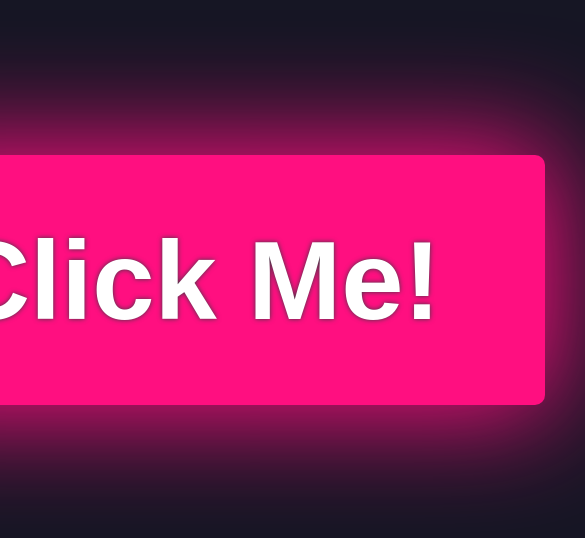
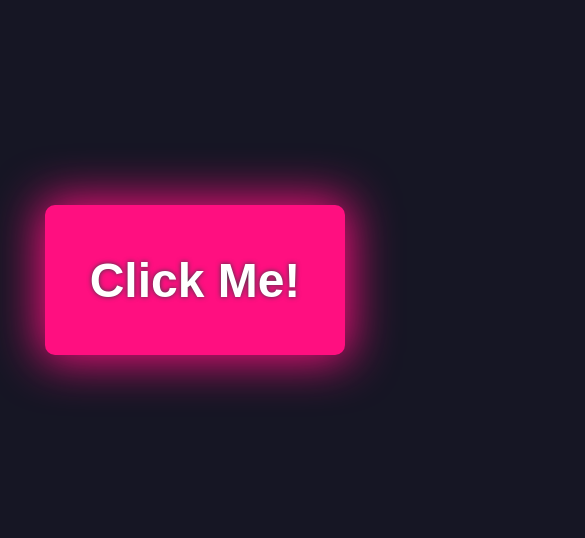
Before and after one commit to aniwaart/Wizytowka, a plain HTML site: page neon_button/index.html in a window 390 px wide. Shown: the part 142-680 px from the top of the page, 585 px wide, since content can reach past the window. Drawn offline with Linux system fonts and the light colour scheme; a web font is replaced by a local one.

Commit message:
Update style.css

```diff
--- a/neon_button/style.css
+++ b/neon_button/style.css
@@ -94,7 +94,15 @@ body {
         radial-gradient(circle, #ff0f80 10%, transparent 10%);
     background-size: 10% 10%, 20% 20%, 15% 20%, 15% 15%, 25% 25%, 10% 15%, 20% 25%, 18% 18%, 15% 15%, 20% 20%;
     background-position: 90% 0%, 30% 10%, 45% 15%, 50% 5%, 65% 0%, 70% 0%, 75% 0%, 85% 10%, 80% 15%, 60% 10%;
-    animation: bottombubbles 1s ease-in-out forwards;
+    animation: bottombubbles 3s ease-in-out forwards;
+}
+
+@media (max-width: 600px) {
+    .button {
+        height: 150px;
+        width: 300px;
+        font-size: 3em;
+    }
 }
 
 @keyframes bottombubbles {
```
